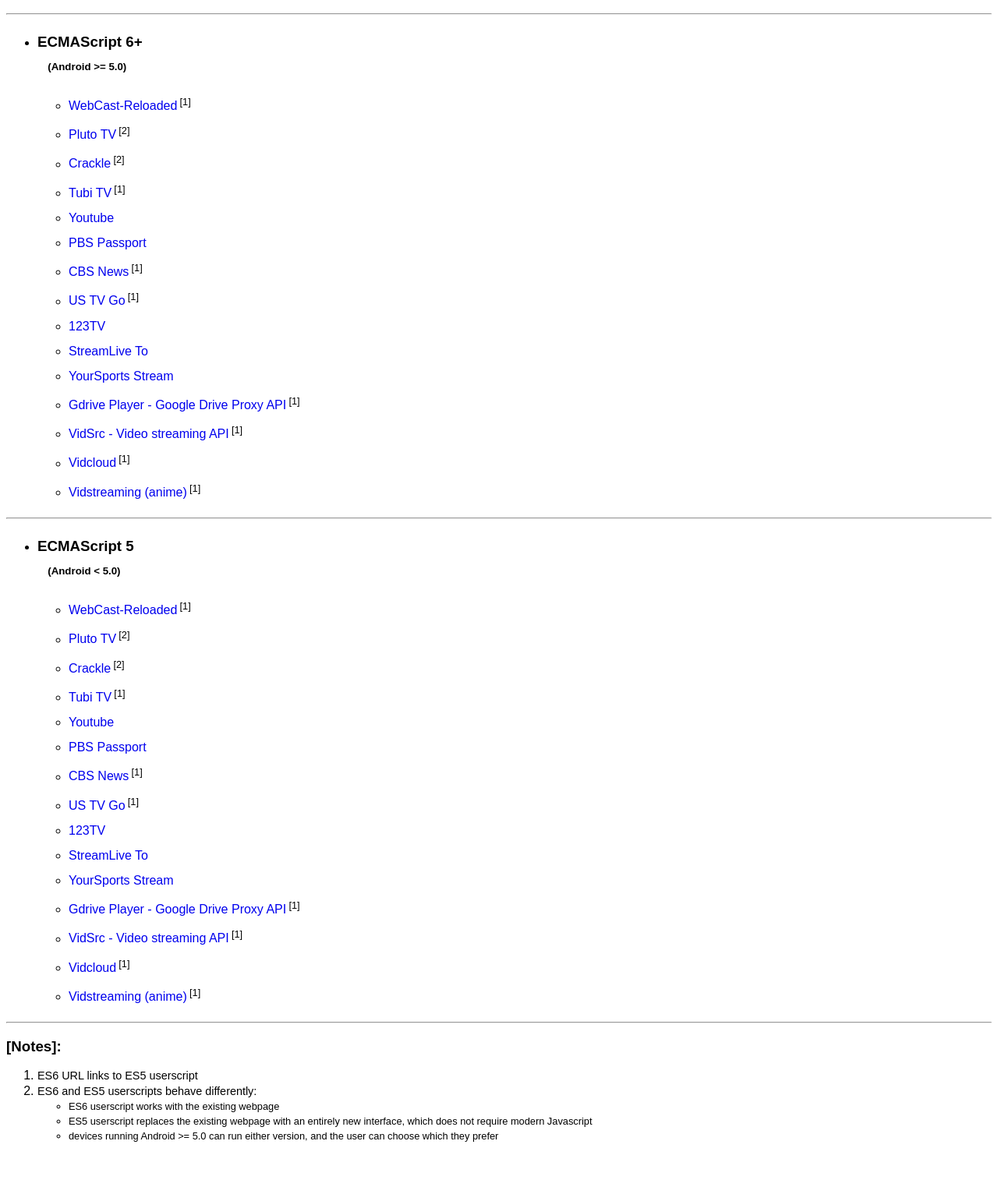
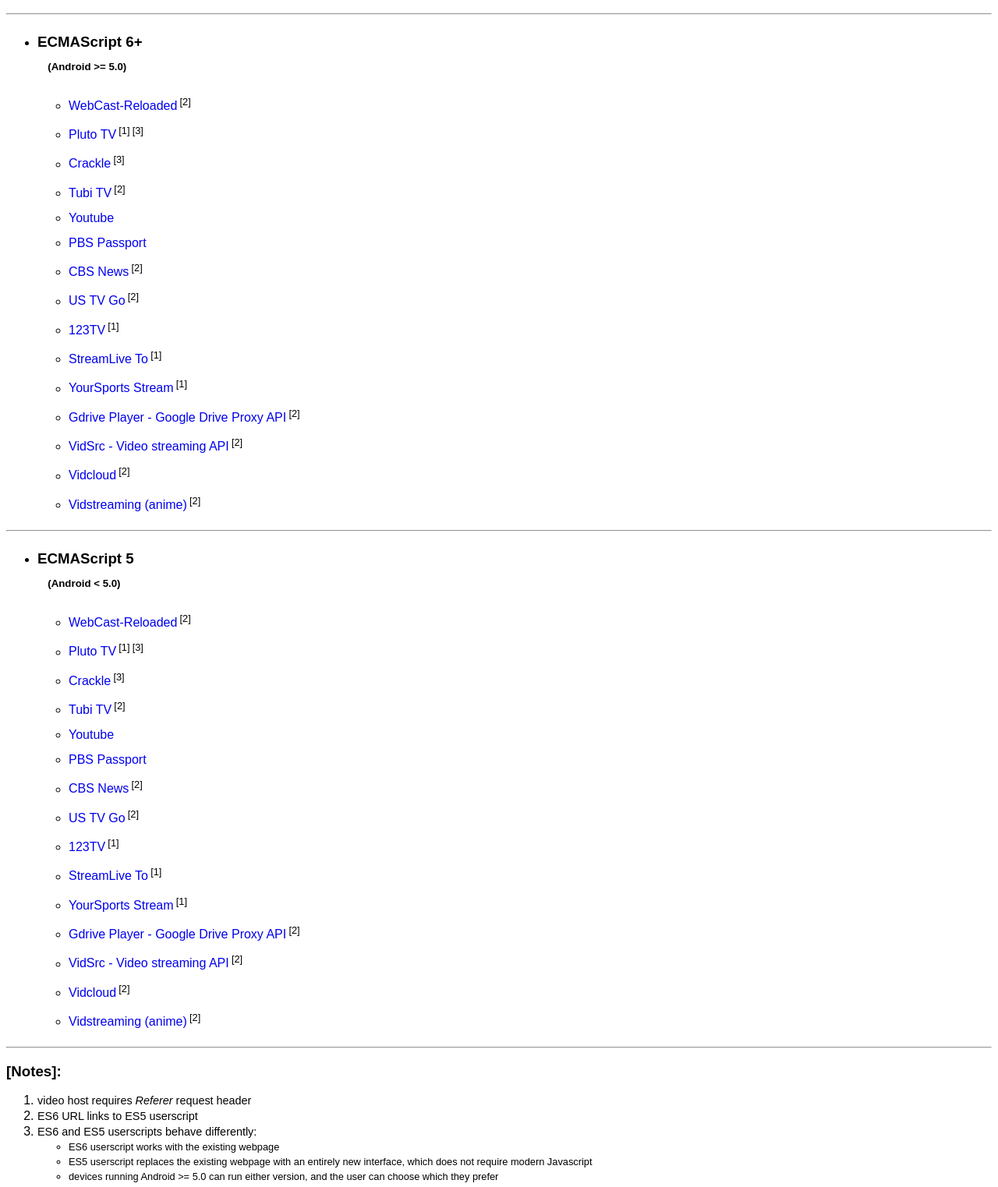
Before and after one commit to warren-bank/Android-WebMonkey, a plain HTML site: page index.html in a window 1280 px wide. Shown: the part 169-1692 px from the top of the page at 78% size. Before the commit the page ends 1653 px from the top, so only its background shows below. Drawn offline with Linux system fonts and the light colour scheme.

Commit message:
identify the video hosts that require a Referer request header

```diff
--- a/index.html
+++ b/index.html
@@ -56,21 +56,21 @@
     <li>
       <h3 class="pre">ECMAScript 6+</h3><h5 class="post">(Android &gt;= 5.0)</h5>
       <ul>
-        <li><a href="https://github.com/warren-bank/crx-webcast-reloaded/raw/gh-pages/external_website_helper/external_website_webmonkey.user.js">WebCast-Reloaded</a><sup class="reference">[1]</sup></li>
-        <li><a href="https://github.com/warren-bank/crx-Pluto-TV/raw/webmonkey-userscript/es6/webmonkey-userscript/Pluto-TV.user.js">Pluto TV</a><sup class="reference">[2]</sup></li>
-        <li><a href="https://github.com/warren-bank/crx-Crackle/raw/webmonkey-userscript/es6/webmonkey-userscript/Crackle.user.js">Crackle</a><sup class="reference">[2]</sup></li>
-        <li><a href="https://github.com/warren-bank/crx-Tubi-TV/raw/webmonkey-userscript/es5/webmonkey-userscript/Tubi-TV.user.js">Tubi TV</a><sup class="reference">[1]</sup></li>
+        <li><a href="https://github.com/warren-bank/crx-webcast-reloaded/raw/gh-pages/external_website_helper/external_website_webmonkey.user.js">WebCast-Reloaded</a><sup class="reference">[2]</sup></li>
+        <li><a href="https://github.com/warren-bank/crx-Pluto-TV/raw/webmonkey-userscript/es6/webmonkey-userscript/Pluto-TV.user.js">Pluto TV</a><sup class="reference">[1]</sup><sup class="reference">[3]</sup></li>
+        <li><a href="https://github.com/warren-bank/crx-Crackle/raw/webmonkey-userscript/es6/webmonkey-userscript/Crackle.user.js">Crackle</a><sup class="reference">[3]</sup></li>
+        <li><a href="https://github.com/warren-bank/crx-Tubi-TV/raw/webmonkey-userscript/es5/webmonkey-userscript/Tubi-TV.user.js">Tubi TV</a><sup class="reference">[2]</sup></li>
         <li><a href="https://github.com/warren-bank/crx-Youtube/raw/webmonkey-userscript/es6/webmonkey-userscript/Youtube.user.js">Youtube</a></li>
         <li><a href="https://github.com/warren-bank/crx-pbs-passport/raw/webmonkey-userscript/es6/webmonkey-userscript/PBS-Passport.user.js">PBS Passport</a></li>
-        <li><a href="https://github.com/warren-bank/crx-CBS-News/raw/webmonkey-userscript/es5/webmonkey-userscript/CBS-News.user.js">CBS News</a><sup class="reference">[1]</sup></li>
-        <li><a href="https://github.com/warren-bank/crx-US-TV-Go/raw/webmonkey-userscript/es5/webmonkey-userscript/US-TV-Go.user.js">US TV Go</a><sup class="reference">[1]</sup></li>
-        <li><a href="https://github.com/warren-bank/crx-123TV/raw/webmonkey-userscript/es6/webmonkey-userscript/123TV.user.js">123TV</a></li>
-        <li><a href="https://github.com/warren-bank/crx-StreamLive-To/raw/webmonkey-userscript/es6/webmonkey-userscript/StreamLive-To.user.js">StreamLive To</a></li>
-        <li><a href="https://github.com/warren-bank/crx-YourSports-Stream/raw/webmonkey-userscript/es6/webmonkey-userscript/YourSports-Stream.user.js">YourSports Stream</a></li>
-        <li><a href="https://github.com/warren-bank/crx-Gdrive-Player/raw/webmonkey-userscript/es5/webmonkey-userscript/Gdrive-Player.user.js">Gdrive Player - Google Drive Proxy API</a><sup class="reference">[1]</sup></li>
-        <li><a href="https://github.com/warren-bank/crx-VidSrc/raw/webmonkey-userscript/es5/webmonkey-userscript/VidSrc.user.js">VidSrc - Video streaming API</a><sup class="reference">[1]</sup></li>
-        <li><a href="https://github.com/warren-bank/crx-Vidcloud/raw/webmonkey-userscript/es5/webmonkey-userscript/Vidcloud.user.js">Vidcloud</a><sup class="reference">[1]</sup></li>
-        <li><a href="https://github.com/warren-bank/crx-Vidstreaming/raw/webmonkey-userscript/es5/webmonkey-userscript/Vidstreaming.user.js">Vidstreaming (anime)</a><sup class="reference">[1]</sup></li>
+        <li><a href="https://github.com/warren-bank/crx-CBS-News/raw/webmonkey-userscript/es5/webmonkey-userscript/CBS-News.user.js">CBS News</a><sup class="reference">[2]</sup></li>
+        <li><a href="https://github.com/warren-bank/crx-US-TV-Go/raw/webmonkey-userscript/es5/webmonkey-userscript/US-TV-Go.user.js">US TV Go</a><sup class="reference">[2]</sup></li>
+        <li><a href="https://github.com/warren-bank/crx-123TV/raw/webmonkey-userscript/es6/webmonkey-userscript/123TV.user.js">123TV</a><sup class="reference">[1]</sup></li>
+        <li><a href="https://github.com/warren-bank/crx-StreamLive-To/raw/webmonkey-userscript/es6/webmonkey-userscript/StreamLive-To.user.js">StreamLive To</a><sup class="reference">[1]</sup></li>
+        <li><a href="https://github.com/warren-bank/crx-YourSports-Stream/raw/webmonkey-userscript/es6/webmonkey-userscript/YourSports-Stream.user.js">YourSports Stream</a><sup class="reference">[1]</sup></li>
+        <li><a href="https://github.com/warren-bank/crx-Gdrive-Player/raw/webmonkey-userscript/es5/webmonkey-userscript/Gdrive-Player.user.js">Gdrive Player - Google Drive Proxy API</a><sup class="reference">[2]</sup></li>
+        <li><a href="https://github.com/warren-bank/crx-VidSrc/raw/webmonkey-userscript/es5/webmonkey-userscript/VidSrc.user.js">VidSrc - Video streaming API</a><sup class="reference">[2]</sup></li>
+        <li><a href="https://github.com/warren-bank/crx-Vidcloud/raw/webmonkey-userscript/es5/webmonkey-userscript/Vidcloud.user.js">Vidcloud</a><sup class="reference">[2]</sup></li>
+        <li><a href="https://github.com/warren-bank/crx-Vidstreaming/raw/webmonkey-userscript/es5/webmonkey-userscript/Vidstreaming.user.js">Vidstreaming (anime)</a><sup class="reference">[2]</sup></li>
       </ul>
     </li>
   </ul>
@@ -80,21 +80,21 @@
     <li>
       <h3 class="pre">ECMAScript 5</h3><h5 class="post">(Android &lt; 5.0)</h5>
       <ul>
-        <li><a href="https://github.com/warren-bank/crx-webcast-reloaded/raw/gh-pages/external_website_helper/external_website_webmonkey.user.js">WebCast-Reloaded</a><sup class="reference">[1]</sup></li>
-        <li><a href="https://github.com/warren-bank/crx-Pluto-TV/raw/webmonkey-userscript/es5/webmonkey-userscript/Pluto-TV.user.js">Pluto TV</a><sup class="reference">[2]</sup></li>
-        <li><a href="https://github.com/warren-bank/crx-Crackle/raw/webmonkey-userscript/es5/webmonkey-userscript/Crackle.user.js">Crackle</a><sup class="reference">[2]</sup></li>
-        <li><a href="https://github.com/warren-bank/crx-Tubi-TV/raw/webmonkey-userscript/es5/webmonkey-userscript/Tubi-TV.user.js">Tubi TV</a><sup class="reference">[1]</sup></li>
+        <li><a href="https://github.com/warren-bank/crx-webcast-reloaded/raw/gh-pages/external_website_helper/external_website_webmonkey.user.js">WebCast-Reloaded</a><sup class="reference">[2]</sup></li>
+        <li><a href="https://github.com/warren-bank/crx-Pluto-TV/raw/webmonkey-userscript/es5/webmonkey-userscript/Pluto-TV.user.js">Pluto TV</a><sup class="reference">[1]</sup><sup class="reference">[3]</sup></li>
+        <li><a href="https://github.com/warren-bank/crx-Crackle/raw/webmonkey-userscript/es5/webmonkey-userscript/Crackle.user.js">Crackle</a><sup class="reference">[3]</sup></li>
+        <li><a href="https://github.com/warren-bank/crx-Tubi-TV/raw/webmonkey-userscript/es5/webmonkey-userscript/Tubi-TV.user.js">Tubi TV</a><sup class="reference">[2]</sup></li>
         <li><a href="https://github.com/warren-bank/crx-Youtube/raw/webmonkey-userscript/es5/webmonkey-userscript/Youtube.user.js">Youtube</a></li>
         <li><a href="https://github.com/warren-bank/crx-pbs-passport/raw/webmonkey-userscript/es5/webmonkey-userscript/PBS-Passport.user.js">PBS Passport</a></li>
-        <li><a href="https://github.com/warren-bank/crx-CBS-News/raw/webmonkey-userscript/es5/webmonkey-userscript/CBS-News.user.js">CBS News</a><sup class="reference">[1]</sup></li>
-        <li><a href="https://github.com/warren-bank/crx-US-TV-Go/raw/webmonkey-userscript/es5/webmonkey-userscript/US-TV-Go.user.js">US TV Go</a><sup class="reference">[1]</sup></li>
-        <li><a href="https://github.com/warren-bank/crx-123TV/raw/webmonkey-userscript/es5/webmonkey-userscript/123TV.user.js">123TV</a></li>
-        <li><a href="https://github.com/warren-bank/crx-StreamLive-To/raw/webmonkey-userscript/es5/webmonkey-userscript/StreamLive-To.user.js">StreamLive To</a></li>
-        <li><a href="https://github.com/warren-bank/crx-YourSports-Stream/raw/webmonkey-userscript/es5/webmonkey-userscript/YourSports-Stream.user.js">YourSports Stream</a></li>
-        <li><a href="https://github.com/warren-bank/crx-Gdrive-Player/raw/webmonkey-userscript/es5/webmonkey-userscript/Gdrive-Player.user.js">Gdrive Player - Google Drive Proxy API</a><sup class="reference">[1]</sup></li>
-        <li><a href="https://github.com/warren-bank/crx-VidSrc/raw/webmonkey-userscript/es5/webmonkey-userscript/VidSrc.user.js">VidSrc - Video streaming API</a><sup class="reference">[1]</sup></li>
-        <li><a href="https://github.com/warren-bank/crx-Vidcloud/raw/webmonkey-userscript/es5/webmonkey-userscript/Vidcloud.user.js">Vidcloud</a><sup class="reference">[1]</sup></li>
-        <li><a href="https://github.com/warren-bank/crx-Vidstreaming/raw/webmonkey-userscript/es5/webmonkey-userscript/Vidstreaming.user.js">Vidstreaming (anime)</a><sup class="reference">[1]</sup></li>
+        <li><a href="https://github.com/warren-bank/crx-CBS-News/raw/webmonkey-userscript/es5/webmonkey-userscript/CBS-News.user.js">CBS News</a><sup class="reference">[2]</sup></li>
+        <li><a href="https://github.com/warren-bank/crx-US-TV-Go/raw/webmonkey-userscript/es5/webmonkey-userscript/US-TV-Go.user.js">US TV Go</a><sup class="reference">[2]</sup></li>
+        <li><a href="https://github.com/warren-bank/crx-123TV/raw/webmonkey-userscript/es5/webmonkey-userscript/123TV.user.js">123TV</a><sup class="reference">[1]</sup></li>
+        <li><a href="https://github.com/warren-bank/crx-StreamLive-To/raw/webmonkey-userscript/es5/webmonkey-userscript/StreamLive-To.user.js">StreamLive To</a><sup class="reference">[1]</sup></li>
+        <li><a href="https://github.com/warren-bank/crx-YourSports-Stream/raw/webmonkey-userscript/es5/webmonkey-userscript/YourSports-Stream.user.js">YourSports Stream</a><sup class="reference">[1]</sup></li>
+        <li><a href="https://github.com/warren-bank/crx-Gdrive-Player/raw/webmonkey-userscript/es5/webmonkey-userscript/Gdrive-Player.user.js">Gdrive Player - Google Drive Proxy API</a><sup class="reference">[2]</sup></li>
+        <li><a href="https://github.com/warren-bank/crx-VidSrc/raw/webmonkey-userscript/es5/webmonkey-userscript/VidSrc.user.js">VidSrc - Video streaming API</a><sup class="reference">[2]</sup></li>
+        <li><a href="https://github.com/warren-bank/crx-Vidcloud/raw/webmonkey-userscript/es5/webmonkey-userscript/Vidcloud.user.js">Vidcloud</a><sup class="reference">[2]</sup></li>
+        <li><a href="https://github.com/warren-bank/crx-Vidstreaming/raw/webmonkey-userscript/es5/webmonkey-userscript/Vidstreaming.user.js">Vidstreaming (anime)</a><sup class="reference">[2]</sup></li>
       </ul>
     </li>
   </ul>
@@ -102,6 +102,9 @@
   <hr />
   <h3 class="pre">[Notes]:</h3>
   <ol>
+    <li>
+      <div>video host requires <i>Referer</i> request header</div>
+    </li>
     <li>
       <div>ES6 URL links to ES5 userscript</div>
     </li>
```
